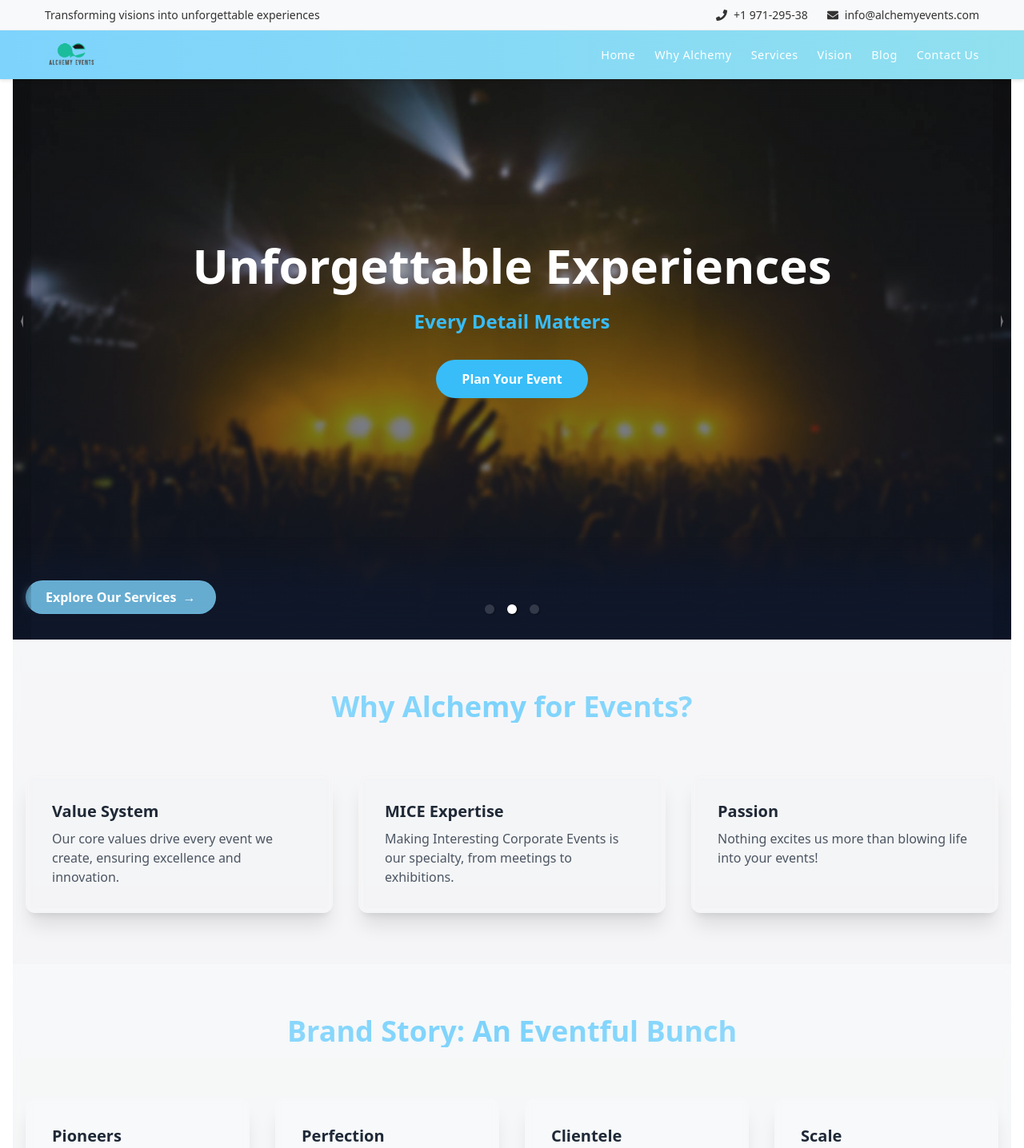
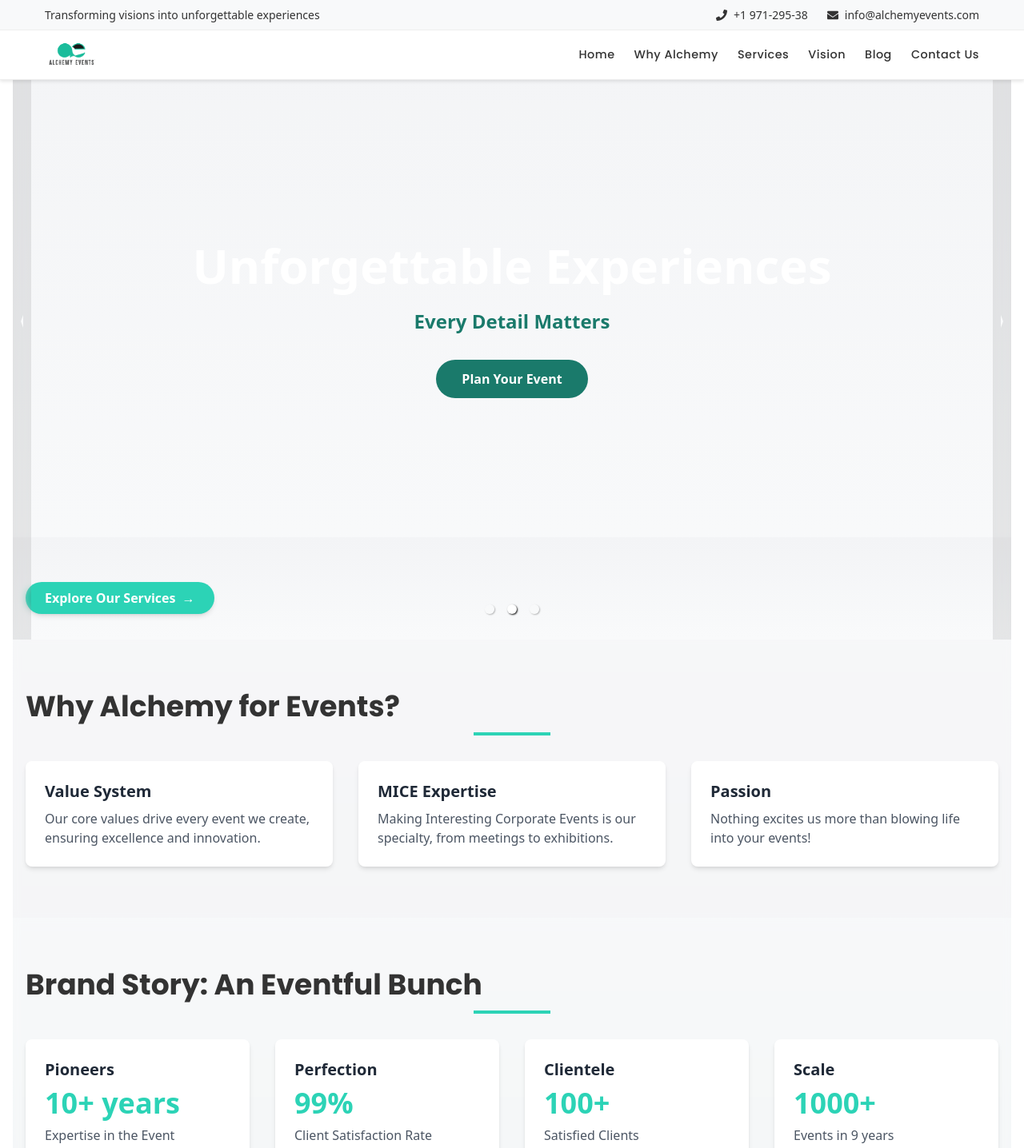
Before and after one commit to Harshal-behare/alchemy-events, a React (Create React App) app: page / in a window 1280 px wide. Shown: the top 1436 px of the page at 80% size. Built offline with nearby package versions, Linux system fonts and the light colour scheme.

Commit message:
theme change

```diff
--- a/public/index.html
+++ b/public/index.html
@@ -12,7 +12,7 @@
     <link rel="apple-touch-icon" href="%PUBLIC_URL%/logo192.png" />
     <link rel="manifest" href="%PUBLIC_URL%/manifest.json" />
     <title>Alchemy Events</title>
-    <link href="https://fonts.googleapis.com/css2?family=Poppins:wght@300;400;500;600;700&family=Inter:wght@400;500;600;700&display=swap" rel="stylesheet">
+    <link href="https://fonts.googleapis.com/css2?family=Poppins:wght@300;400;500;600;700&family=Open+Sans:wght@400;500;600;700&display=swap" rel="stylesheet">
   </head>
   <body>
     <noscript>You need to enable JavaScript to run this app.</noscript>
--- a/src/styles/Header.scss
+++ b/src/styles/Header.scss
@@ -41,7 +41,7 @@
         transition: color 0.3s;
 
         &:hover {
-          color: #7DD3FC;
+          color: #2CD3B6;
         }
 
         svg {
@@ -54,8 +54,8 @@
 
   // Main navigation
   .nav {
-    background-color: #7DD3FC;
-    background-image: linear-gradient(to right, #7DD3FC, #90E0EF);
+    background-color: #fff;
+    border-bottom: 1px solid #eee;
     padding: 0.25rem 0;
 
     &__container {
@@ -80,7 +80,7 @@
       align-items: center;
 
       a {
-        color: #fff;
+        color: #333333;
         font-weight: 500;
         text-decoration: none;
         position: relative;
@@ -88,6 +88,7 @@
         transition: color 0.3s;
         font-size: 0.9rem;
         letter-spacing: 0.5px;
+        font-family: 'Poppins', sans-serif;
 
         &::after {
           content: '';
@@ -96,16 +97,12 @@
           left: 0;
           width: 0;
           height: 2px;
-          background-color: #fff;
+          background-color: #2CD3B6;
           transition: width 0.3s;
         }
 
         &:hover {
-          color: #fff;
-
-          &::after {
-            width: 100%;
-          }
+          color: #1A7A6B;
         }
       }
     }
@@ -115,7 +112,7 @@
       display: none;
       background: none;
       border: none;
-      color: #fff;
+      color: #333333;
       padding: 0.5rem;
       cursor: pointer;
 
--- a/src/styles/tailwind.css
+++ b/src/styles/tailwind.css
@@ -9,13 +9,13 @@
   }
 
   .btn-primary {
-    @apply bg-primary/80 text-white hover:bg-primary hover:-translate-y-0.5
-    border border-primary/20;
+    @apply bg-primary text-white hover:bg-primary-dark hover:-translate-y-0.5
+    transition-all duration-300 shadow-md hover:shadow-lg;
   }
 
   .btn-secondary {
-    @apply bg-transparent border border-primary/50 text-primary
-    hover:bg-primary/10 hover:border-primary;
+    @apply bg-secondary text-white hover:bg-secondary/90
+    transition-all duration-300 shadow-md hover:shadow-lg;
   }
 
   .section {
@@ -23,15 +23,15 @@
   }
 
   .section-title {
-    @apply text-center mb-16 text-3xl md:text-4xl font-bold
-    bg-gradient-to-r from-primary via-primary-light to-primary
-    bg-clip-text text-transparent animate-gradient-x;
+    @apply text-3xl md:text-4xl font-bold mb-8 text-gray-dark
+    font-heading relative pb-4 after:content-[''] after:absolute
+    after:bottom-0 after:left-1/2 after:-translate-x-1/2
+    after:w-24 after:h-1 after:bg-primary;
   }
 
   .card {
-    @apply bg-white/5 rounded-xl p-8 backdrop-blur-sm border border-white/10
-    shadow-xl transition-all duration-300 hover:-translate-y-1
-    hover:shadow-glow;
+    @apply bg-white p-6 rounded-lg shadow-card hover:shadow-card-hover
+    transition-all duration-300 transform hover:-translate-y-1;
   }
 
   .animate-gradient-x {
--- a/tailwind.config.js
+++ b/tailwind.config.js
@@ -5,14 +5,21 @@ module.exports = {
   theme: {
     extend: {
       colors: {
-        primary: '#7DD3FC',
-        'primary-dark': '#38BDF8',
-        'primary-light': '#BAE6FD',
-        secondary: '#F97316',
-        dark: '#0F172A',
-        'dark-light': '#1E293B',
+        primary: '#2CD3B6',
+        'primary-dark': '#1A7A6B',
+        secondary: '#FF6B6B',
+        'gray-light': '#F8F9FA',
+        'gray-medium': '#666666',
+        'gray-dark': '#333333',
         background: '#FFFFFF',
-        foreground: '#333333',
+      },
+      fontFamily: {
+        heading: ['Poppins', 'sans-serif'],
+        body: ['Open Sans', 'sans-serif'],
+      },
+      boxShadow: {
+        'card': '0 4px 6px -1px rgba(0, 0, 0, 0.1), 0 2px 4px -1px rgba(0, 0, 0, 0.06)',
+        'card-hover': '0 10px 15px -3px rgba(0, 0, 0, 0.1), 0 4px 6px -2px rgba(0, 0, 0, 0.05)',
       },
     },
   },
```
